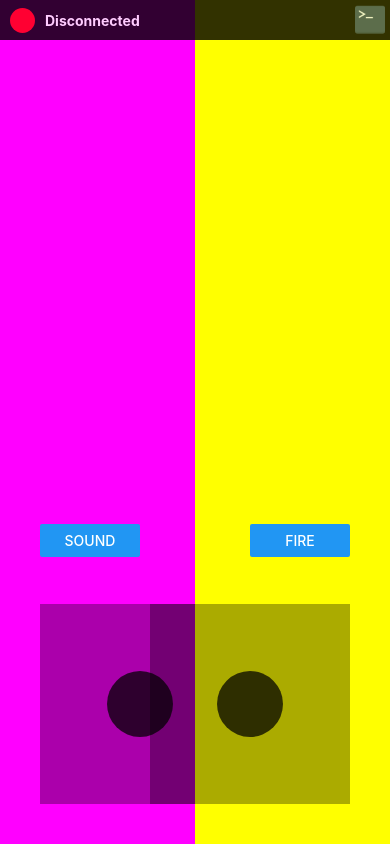
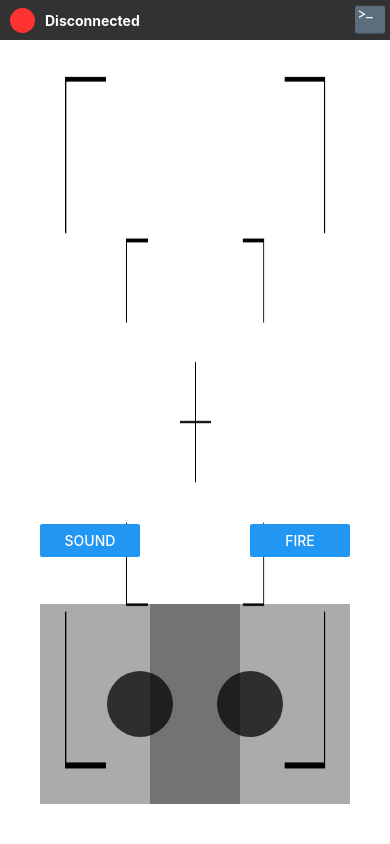
Before and after one commit to SimonRacaud/D3TI-Terrestrial-Drone, a React Native app in the folder D3TI-client/: screen / in a window 390 px wide. Built offline with nearby package versions, Linux system fonts and the light colour scheme.

Commit message:
stle(client/native): remove background color

```diff
--- a/D3TI-client/src/Control.tsx
+++ b/D3TI-client/src/Control.tsx
@@ -131,7 +131,7 @@ const styles = StyleSheet.create({
         justifyContent: 'flex-end',
         paddingStart: 40,
         paddingBottom: 40,
-        backgroundColor: "#FF00FF",
+        // backgroundColor: "#FF00FF",
         height: '100%',
     },
     rightContainer: {
@@ -140,7 +140,7 @@ const styles = StyleSheet.create({
         alignItems: "flex-end",
         paddingEnd: 40,
         paddingBottom: 40,
-        backgroundColor: "#FFFF00",
+        // backgroundColor: "#FFFF00",
     },
     button: {
         width: 100,
```
